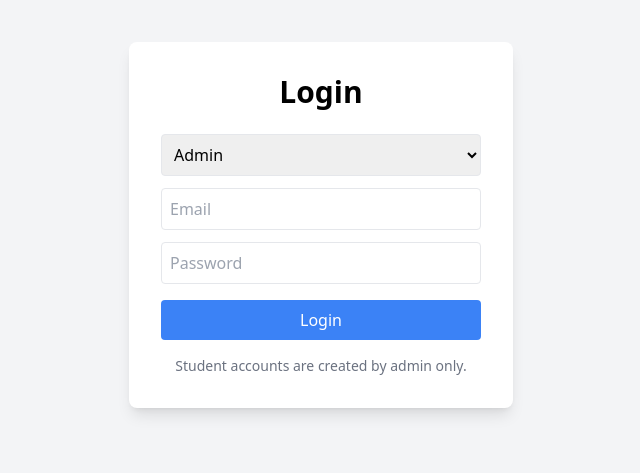
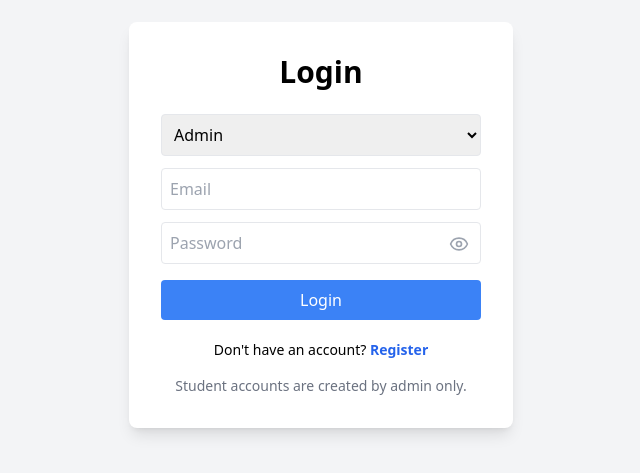
Before and after one commit to nidhi685/student-record-system, a React (Create React App) app in the folder frontend/: page / in a window 1280 px wide. Shown: the part 175-648 px from the top of the page, without its empty margins (319-959 px from the left). Built offline with nearby package versions, Linux system fonts and the light colour scheme.

Commit message:
add register link in login page

```diff
--- a/frontend/src/pages/auth/Login.jsx
+++ b/frontend/src/pages/auth/Login.jsx
@@ -4,12 +4,15 @@ import API from "../services/api";
 
 import { AuthContext } from "../context/AuthContext";
 
-import { useNavigate } from "react-router-dom";
+import { Link, useNavigate } from "react-router-dom";
+import { EyeIcon, EyeOff } from "lucide-react";
 
 const Login = () => {
   const [email, setEmail] = useState("");
 
   const [password, setPassword] = useState("");
+
+  const [showPassword, setShowPassword] = useState(false);
 
   const [role, setRole] = useState("admin");
 
@@ -100,19 +103,42 @@ const Login = () => {
 
         {/* Password */}
 
+        <div className="relative">
           <input
-                    type="password"
+            type={showPassword ? "text" : "password"}
             placeholder="Password"
             value={password}
             className="w-full border p-2 mb-4 rounded"
             onChange={(e) => setPassword(e.target.value)}
           />
 
+          {showPassword ? (
+            <EyeOff
+              className="absolute top-3 right-3 cursor-pointer text-gray-400"
+              size={20}
+              onClick={() => setShowPassword(false)}
+            />
+          ) : (
+            <EyeIcon
+              className="absolute top-3 right-3 cursor-pointer text-gray-400"
+              size={20}
+              onClick={() => setShowPassword(true)}
+            />
+          )}
+        </div>
+
         {/* Button */}
 
         <button className="bg-blue-500 hover:bg-blue-600 text-white w-full py-2 rounded">
           Login
         </button>
+
+        <p className="text-center mt-5 text-sm">
+          Don't have an account?{" "}
+          <Link to="/register" className="text-blue-600 font-semibold">
+            Register
+          </Link>
+        </p>
 
         <p className="text-center mt-4 text-sm text-gray-500">
           Student accounts are created by admin only.
```
Lines whose indentation alone changed are shown as unchanged.
